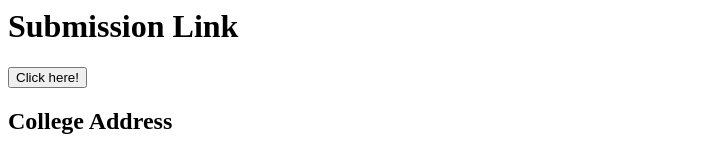
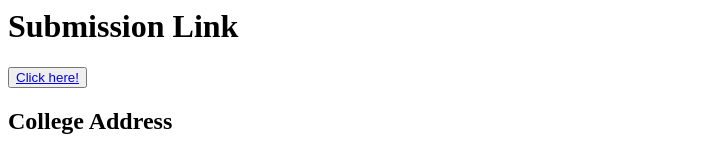
Before and after one commit to roshaneleshaddai/rdconclave, a Next.js app: page /journalpublications in a window 1280 px wide. Shown: the part 1478-1633 px from the top of the page, without its empty margins (0-701 px from the left). Built offline with nearby package versions, Linux system fonts and the light colour scheme.

Commit message:
Update page.jsx

```diff
--- a/app/journalpublications/page.jsx
+++ b/app/journalpublications/page.jsx
@@ -282,7 +282,9 @@ export default function JournalPublications() {
 
           <h1 className="text-2xl text-center font-bold text-black">Submission Link</h1>
           <button className="p-2 m-2 bg-white text-[#604CC3] text-lg border-2 border-[#4F709C]/50 hover:border-[#4F709C] rounded-full">
+            <a href="https://forms.gle/CxueSuEZC3ML3q3o8 ">
         Click here!
+             </a>
       </button>
         </motion.div>
 
```
